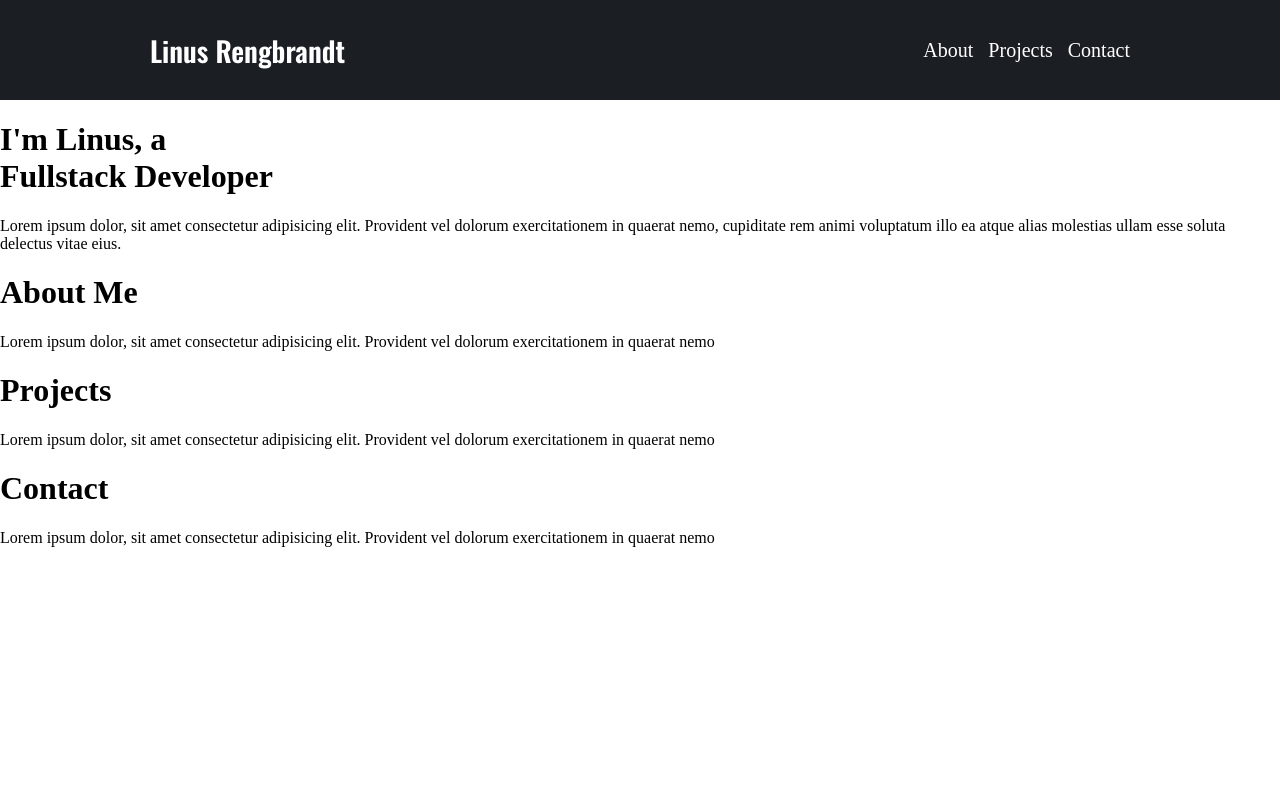
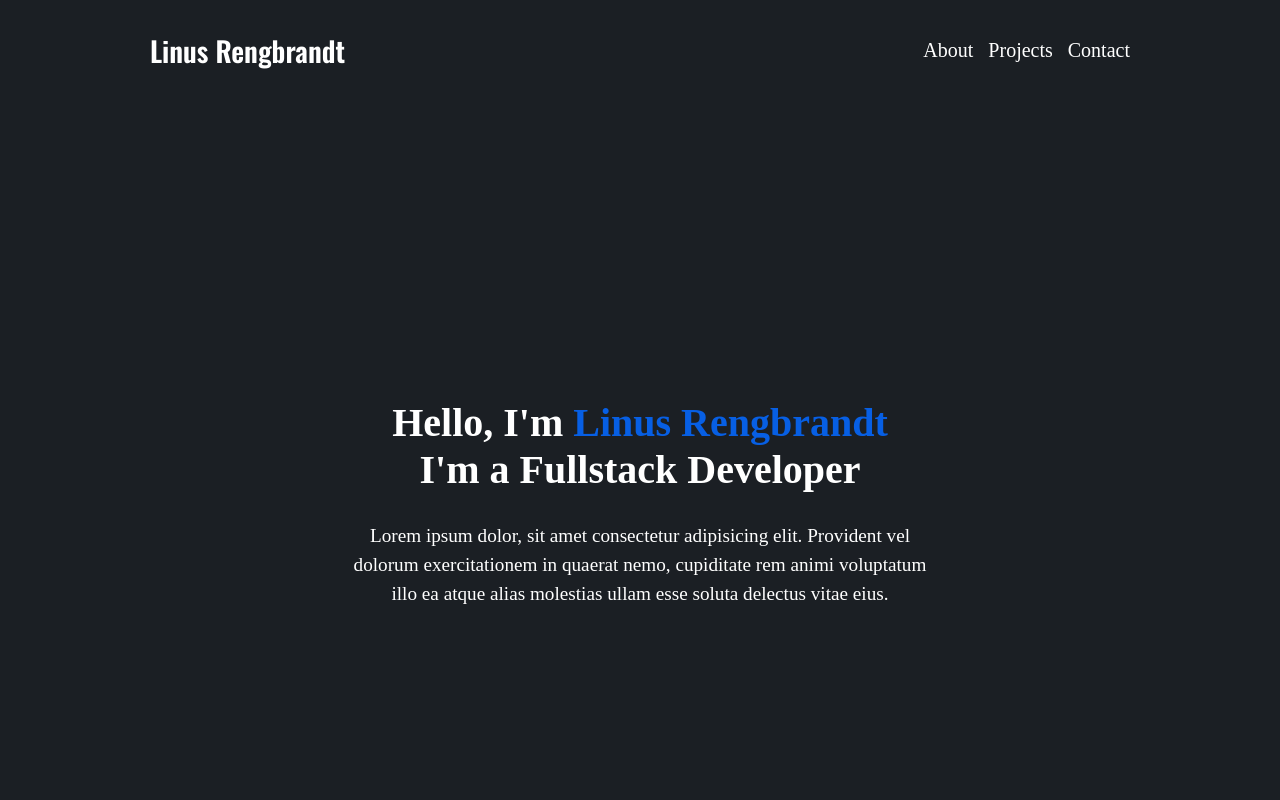
Before and after one commit to RogeSocial/Personal-Portfolio, a React (Vite) app in the folder client/: page / in a window 1280 px wide. Shown: the top 800 px of the page. Built offline with nearby package versions, Linux system fonts and the light colour scheme.

Commit message:
home container done

```diff
--- a/client/src/pages/LandingPage.tsx
+++ b/client/src/pages/LandingPage.tsx
@@ -1,28 +1,46 @@
-function LandingPage () {
+import "../styling/home-con.css";
+
+function LandingPage() {
   return (
     <>
       <div className="home-container">
-                <h1>I'm Linus, a <br></br> Fullstack Developer</h1>
-                <p>Lorem ipsum dolor, sit amet consectetur adipisicing elit. Provident vel dolorum exercitationem in quaerat nemo,
-                cupiditate rem animi voluptatum illo ea atque alias molestias ullam esse soluta delectus vitae eius.</p>
+        <h1>
+          Hello, I'm <span className="name-highlight">Linus Rengbrandt</span>
+          <br></br> I'm a Fullstack Developer
+        </h1>
+        <p>
+          Lorem ipsum dolor, sit amet consectetur adipisicing elit. Provident
+          vel dolorum exercitationem in quaerat nemo, cupiditate rem animi
+          voluptatum illo ea atque alias molestias ullam esse soluta delectus
+          vitae eius.
+        </p>
       </div>
 
       <div className="about-container">
         <h1>About Me</h1>
-                <p>Lorem ipsum dolor, sit amet consectetur adipisicing elit. Provident vel dolorum exercitationem in quaerat nemo</p>
+        <p>
+          Lorem ipsum dolor, sit amet consectetur adipisicing elit. Provident
+          vel dolorum exercitationem in quaerat nemo
+        </p>
       </div>
 
       <div className="projects-container">
         <h1>Projects</h1>
-                <p>Lorem ipsum dolor, sit amet consectetur adipisicing elit. Provident vel dolorum exercitationem in quaerat nemo</p>
+        <p>
+          Lorem ipsum dolor, sit amet consectetur adipisicing elit. Provident
+          vel dolorum exercitationem in quaerat nemo
+        </p>
       </div>
 
       <div className="contact-container">
         <h1>Contact</h1>
-                <p>Lorem ipsum dolor, sit amet consectetur adipisicing elit. Provident vel dolorum exercitationem in quaerat nemo</p>
+        <p>
+          Lorem ipsum dolor, sit amet consectetur adipisicing elit. Provident
+          vel dolorum exercitationem in quaerat nemo
+        </p>
       </div>
     </>
-    )
+  );
 }
 
 export default LandingPage;
--- /dev/null
+++ b/client/src/styling/home-con.css
@@ -0,0 +1,25 @@
+.home-container {
+  display: flex;
+  flex-direction: column;
+  align-items: center;
+  justify-content: center;
+  height: 100vh;
+  background-color: #1b1f24;
+  color: #ffffff;
+  text-align: center;
+}
+
+.home-container h1 {
+  font-size: 2.5em;
+  margin-bottom: 10px;
+}
+
+.home-container p {
+  font-size: 1.2em;
+  line-height: 1.5;
+  width: 45%;
+}
+
+.name-highlight {
+    color: #075FE4;
+}
```
Lines whose indentation alone changed are shown as unchanged.
